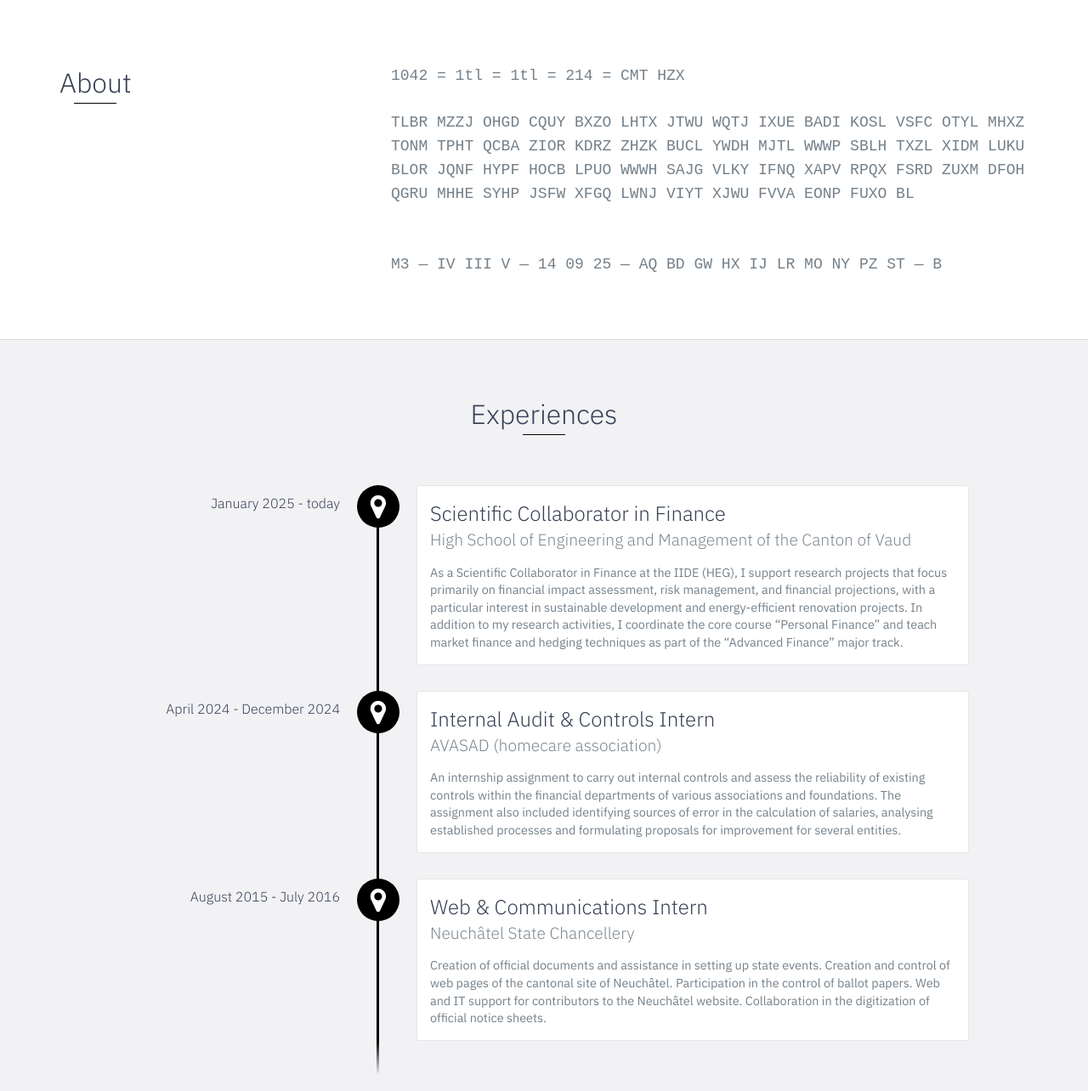
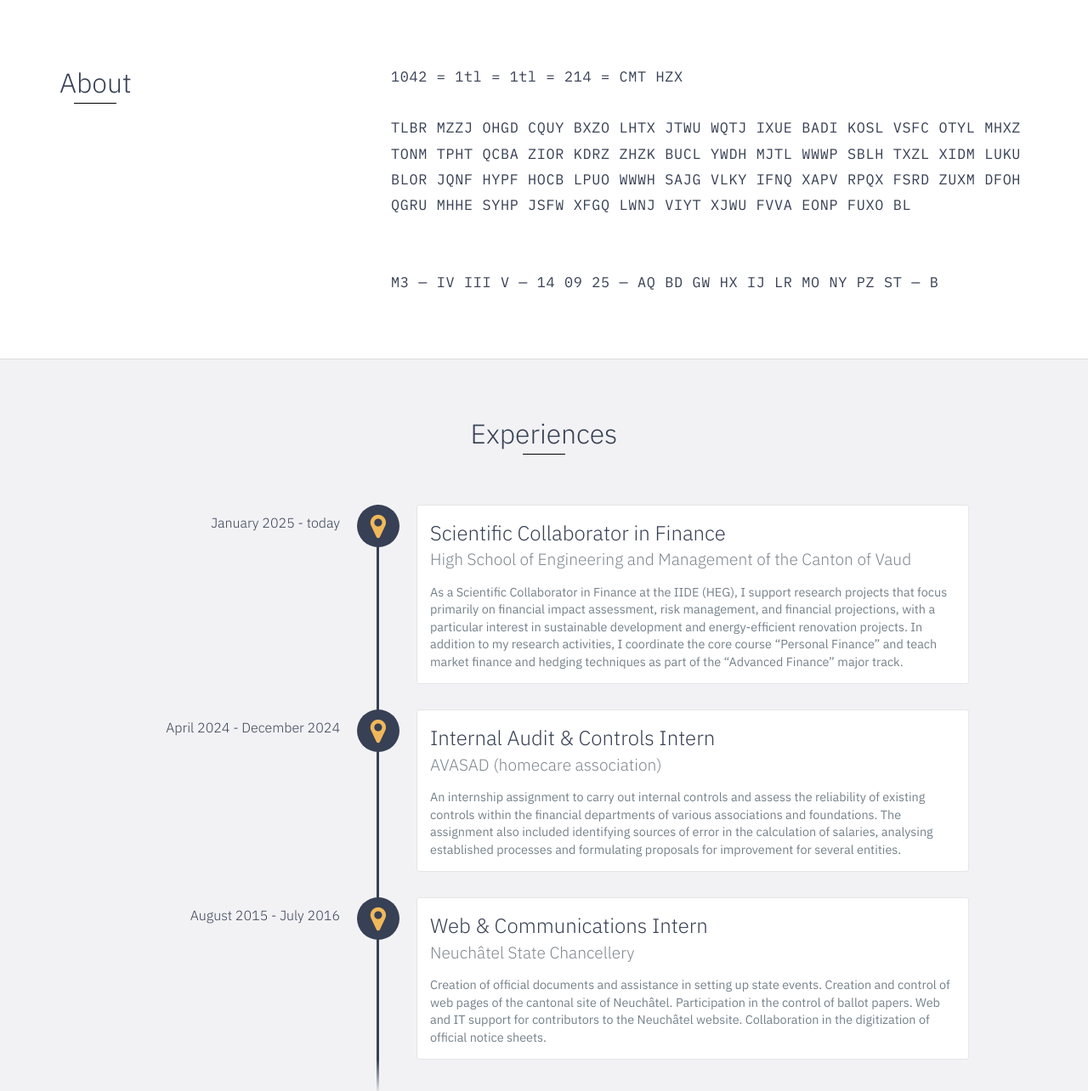
Before and after one commit to cedricmasset98/cedricmasset98.github.io, a website: page index.html in a window 1280 px wide. Shown: the part 800-2084 px from the top of the page at 85% size. Drawn offline with nearby package versions, Linux system fonts and the light colour scheme.

Commit message:
Harmonize timelines (slate + gold), VT chip sizing, About cipher in IBM Plex Mono
Co-Authored-By: Claude Opus 5.5 <noreply@anthropic.com>
Claude-Session: https://claude.ai/code/session_018LmXD7aacKTXdDT9XpnVzY

```diff
--- a/css/styles.css
+++ b/css/styles.css
@@ -415,7 +415,7 @@ footer {
 	right: auto;
 	height: 100%;
 	width: 3px;
-	background: #000000;
+	background: #374054;
 	z-index: 0
 }
 
@@ -425,8 +425,8 @@ footer {
 	content: '';
 	width: 3px;
 	height: 40px;
-	background: #000000;
-	background: linear-gradient(to bottom, #000000, rgba(52, 152, 219, 0));
+	background: #374054;
+	background: linear-gradient(to bottom, #374054, rgba(55, 64, 84, 0));
 	top: 100%;
 	left: 303px
 }
@@ -470,10 +470,10 @@ footer {
 
 .vtimeline-icon {
 	position: relative;
-	color: #fff;
+	color: #F0B85A;
 	width: 50px;
 	height: 50px;
-	background: #000000;
+	background: #374054;
 	border-radius: 50%;
 	float: left;
 	z-index: 99;
@@ -706,7 +706,8 @@ footer {
 }
 
 #loisirs li.vt-item {
-	padding: 3px 8px
+	padding: 5px 10px;
+	vertical-align: middle
 }
 
 #loisirs li.vt-item img {
@@ -987,3 +988,11 @@ footer {
 		padding: 5px 10px
 	}
 }
+#about .cipher {
+	display: block;
+	font-family: 'IBM Plex Mono', 'Courier New', monospace;
+	font-size: 1.05em;
+	line-height: 1.8;
+	letter-spacing: 0.04em;
+	color: #374054;
+}
--- a/index.html
+++ b/index.html
@@ -8,7 +8,7 @@
     <title>Cédric Masset</title>
     <link rel="preconnect" href="https://fonts.googleapis.com">
     <link rel="preconnect" href="https://fonts.gstatic.com" crossorigin>
-    <link href="https://fonts.googleapis.com/css2?family=IBM+Plex+Sans:wght@100;300;400;500;600;700&display=swap" rel="stylesheet">
+    <link href="https://fonts.googleapis.com/css2?family=IBM+Plex+Sans:wght@100;300;400;500;600;700&family=IBM+Plex+Mono:wght@400&display=swap" rel="stylesheet">
     <link rel="stylesheet" href="libs/font-awesome/css/font-awesome.min.css">
     <link href="css/bootstrap.min.css" rel="stylesheet">
     <link href="css/styles.css" rel="stylesheet">
@@ -90,9 +90,7 @@
                 <div class="col-md-8">
                     <p>
 
-                        <FONT size="4">
-                            <FONT face="Courier New">
-
+                        <span class="cipher">
                             1042 = 1tl = 1tl = 214 = CMT HZX<br>
                             <br>
                             TLBR MZZJ OHGD CQUY BXZO LHTX JTWU WQTJ IXUE BADI KOSL VSFC
@@ -101,8 +99,7 @@
                             IFNQ XAPV RPQX FSRD ZUXM DFOH QGRU MHHE SYHP JSFW XFGQ LWNJ
                             VIYT XJWU FVVA EONP FUXO BL<br><br><br>
                             M3 — IV III V — 14 09 25 — AQ BD GW HX IJ LR MO NY PZ ST — B
-                            </FONT>
-                        </FONT>
+                        </span>
                     </p>
                 </div>
             </div>
@@ -254,7 +251,7 @@
             <li><a target="_blank" rel="noopener noreferrer" title="Open the link"
                     href="https://drive.google.com/drive/folders/1SxtoG-8WIpAKgAG5NdjkDknO7NN7rGFd?usp=sharing"><i class="fa fa-fw fa-book" aria-hidden="true"></i><b>Finance</b></a></li>
             <li class="vt-item"><a target="_blank" rel="noopener noreferrer" title="VT Market Dashboard"
-                    aria-label="VT Market Dashboard" href="/vt/"><img src="images/vt-logo.svg" width="25" height="25" alt="VT Market Dashboard"></a></li>
+                    aria-label="VT Market Dashboard" href="/vt/"><img src="images/vt-logo.svg" width="27" height="27" alt="VT Market Dashboard"></a></li>
             <li><i class="fa fa-fw fa-hourglass-half" aria-hidden="true"></i>History</li>
             <li><i class="fa fa-fw fa-money" aria-hidden="true"></i>Numismatics / Notaphily</li>
             <li><i class="fa fa-fw fa-flask" aria-hidden="true"></i>Science</li>
```
Lines whose indentation alone changed are shown as unchanged.
